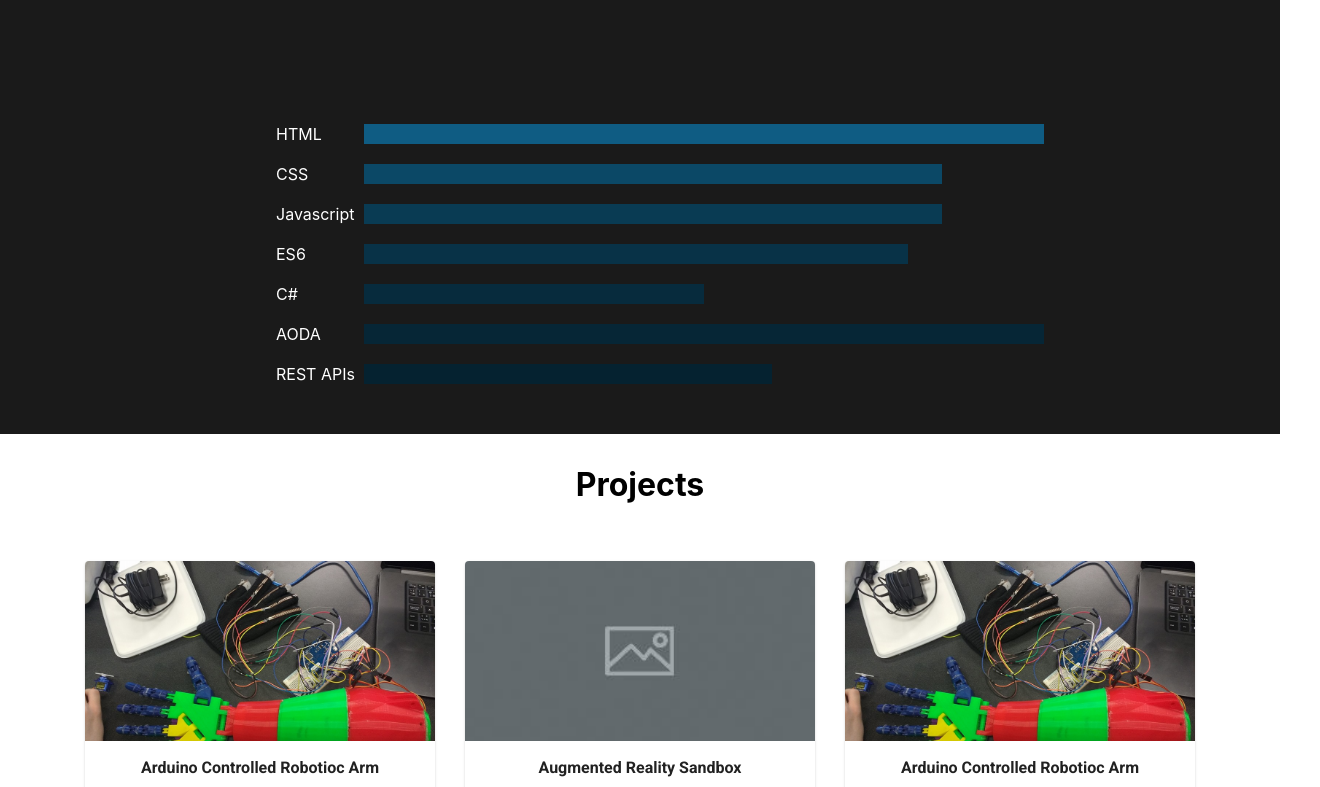
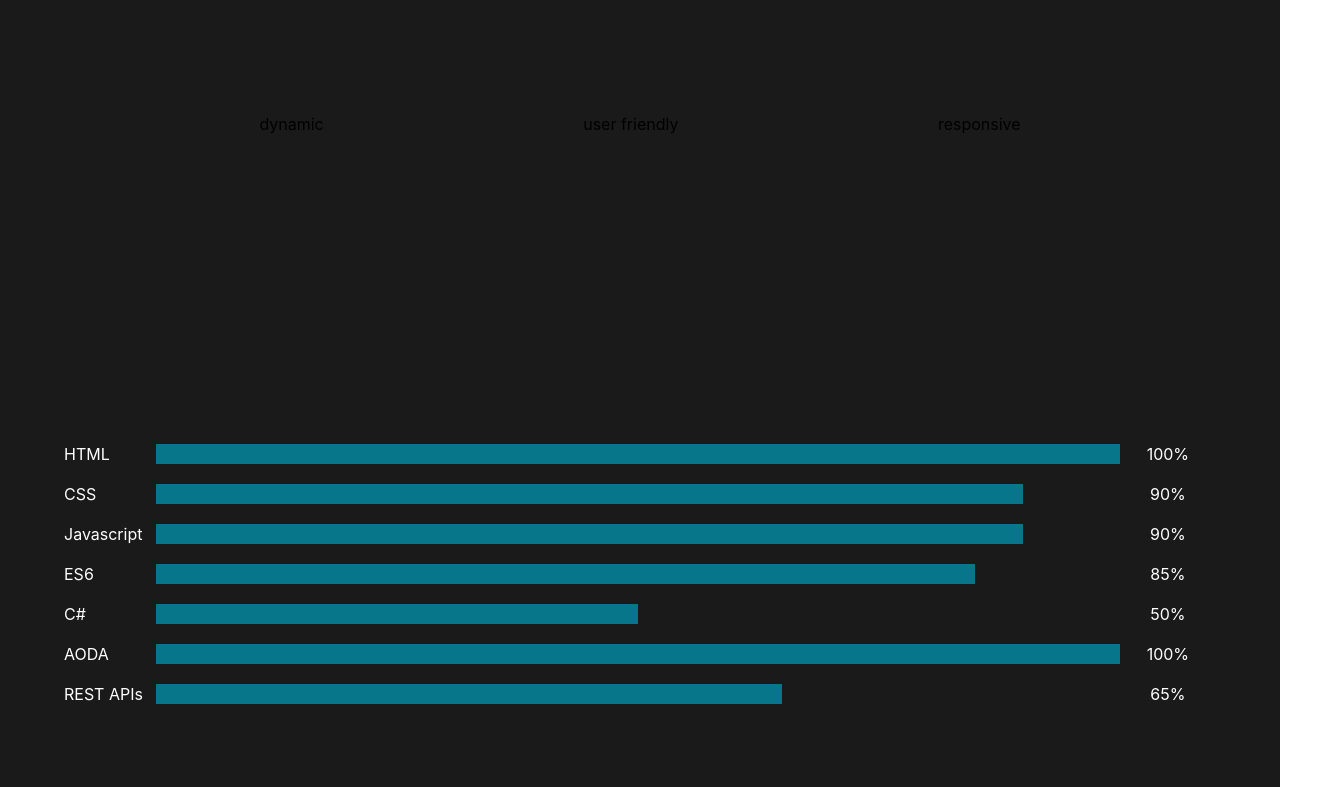
Before and after one commit to JustinSchieck/Homepage, a React (Create React App) app: page / in a window 1280 px wide. Shown: the part 1353-2140 px from the top of the page, 1320 px wide, since content can reach past the window. Built offline with nearby package versions, Linux system fonts and the light colour scheme.

Commit message:
updating skills page to be more clear and its own page

```diff
--- a/src/Components/Footer/index.js
+++ b/src/Components/Footer/index.js
@@ -60,9 +60,7 @@ const Footer = () => {
           </Link>
         </LinkWrapper>
       </SectionDiv>
-      <SectionDiv>
-        <SectionTitle>Contact Form</SectionTitle>
-      </SectionDiv>
+      <SectionDiv></SectionDiv>
     </RootDiv>
   );
 };
--- a/src/Containers/Skills/index.js
+++ b/src/Components/Skills/index.js
@@ -6,30 +6,37 @@ const RootDiv = styled.div`
   display: flex;
   flex-direction: column; /* make main axis horizontal (default setting) */
   justify-content: flex-start;
-
   width: 100%;
-  padding: 0px 20px 40px 20px;
   color: white;
+  padding-bottom: 20px;
 `;
 
 const SkillContainer = styled.div`
   display: flex;
   text-align: left;
   align-self: center;
-  width: 60%;
+  width: 90%;
   margin: 10px;
 `;
 
 const SkillTitle = styled.div`
-  width: 100px;
+  width: 110px;
+  margin: auto;
 `;
 
 const SkillVisual = styled.div`
   margin-right: auto;
 `;
 
+const PercentValue = styled.div`
+  width: 10%;
+  text-align: center;
+  margin: auto;
+`;
+
 const Skills = ({ skills }) => {
   const skillDisplay = skills.map((item, index) => {
+    const percent = item.total;
     return (
       <SkillContainer key={index} id="skill container">
         <SkillTitle id="skillbar title">{item.name}</SkillTitle>
@@ -37,12 +44,15 @@ const Skills = ({ skills }) => {
           id="skillbar display"
           style={{
             width: `${item.total}%`,
-            backgroundColor: `hsl( 200, 80%, ${100 / (index + 3.5)}%)`,
+            backgroundColor: `hsl( 190, 90%, ${100 / 3.5}%)`,
           }}
         >
           {skills.total}
         </SkillVisual>
         <div style={{ width: `${100 - item.total}%` }} />
+        <PercentValue>
+          <span>{percent}%</span>
+        </PercentValue>
       </SkillContainer>
     );
   });
--- a/src/Containers/About/index.js
+++ b/src/Containers/About/index.js
@@ -1,7 +1,5 @@
 import React from "react";
 import styled from "styled-components";
-import Skills from "../Skills";
-import { colors } from "../../constants";
 
 const RootDiv = styled.div`
   display: flex;
@@ -70,41 +68,6 @@ const WelcomeTitle = styled.span`
   -webkit-text-fill-color: transparent;
 `;
 
-const AboutTitle = styled.h1``;
-
-// const skillList = [
-//   {
-//     name: "HTML",
-//     total: 100,
-//   },
-//   {
-//     name: "CSS",
-//     total: 85,
-//   },
-//   {
-//     name: "Javascript",
-//     total: 85,
-//   },
-//   {
-//     name: "ES6",
-//     total: 80,
-//   },
-//   {
-//     name: "C#",
-//     total: 50,
-//   },
-//   {
-//     name: "AODA",
-//     total: 100,
-//   },
-//   {
-//     name: "REST APIs",
-//     total: 60,
-//   },
-// ];
-// <SkillsTitle>Skills</SkillsTitle>
-// <Skills skills={skillList} />
-
 const About = () => {
   return (
     <RootDiv className="root about">
--- a/src/Containers/Body/index.js
+++ b/src/Containers/Body/index.js
@@ -6,7 +6,7 @@ import Projects from "../Projects";
 import Experience from "../Experience";
 import Contact from "../Contact";
 import { colors } from "../../constants";
-import Skills from "../Skills";
+import SkillsPage from "../SkllsPage";
 
 const SectionDiv = styled.div`
   display: block;
@@ -74,37 +74,6 @@ const Link = styled.a`
   text-decoration: none;
 `;
 
-const skillList = [
-  {
-    name: "HTML",
-    total: 100,
-  },
-  {
-    name: "CSS",
-    total: 85,
-  },
-  {
-    name: "Javascript",
-    total: 85,
-  },
-  {
-    name: "ES6",
-    total: 80,
-  },
-  {
-    name: "C#",
-    total: 50,
-  },
-  {
-    name: "AODA",
-    total: 100,
-  },
-  {
-    name: "REST APIs",
-    total: 60,
-  },
-];
-
 const Body = () => {
   return (
     <div style={{ height: "100%" }}>
@@ -132,7 +101,12 @@ const Body = () => {
         id="about"
       >
         <About />
-        <Skills skills={skillList} />
+      </SectionDiv>
+      <SectionDiv
+        id="skills"
+        style={{ backgroundColor: `${colors.background}` }}
+      >
+        <SkillsPage />
       </SectionDiv>
       <SectionDiv id="projects">
         <Projects />
--- /dev/null
+++ b/src/Containers/SkllsPage/index.js
@@ -0,0 +1,69 @@
+import React from "react";
+import styled from "styled-components";
+import Skills from "../../Components/Skills";
+
+const RootDiv = styled.div`
+  min-height: 450px;
+  width: 100%;
+  margin: 0 0 20px 0;
+  height: 100vh;
+`;
+
+const TitleDiv = styled.h1`
+  font-size: 32px;
+  padding: 10px 0 20px 0;
+  width: 100%;
+  margin: 0;
+`;
+
+const DescDiv = styled.div`
+  display: flex;
+  justify-content: space-evenly;
+  height: 40%;
+`;
+
+const skillList = [
+  {
+    name: "HTML",
+    total: 100,
+  },
+  {
+    name: "CSS",
+    total: 90,
+  },
+  {
+    name: "Javascript",
+    total: 90,
+  },
+  {
+    name: "ES6",
+    total: 85,
+  },
+  {
+    name: "C#",
+    total: 50,
+  },
+  {
+    name: "AODA",
+    total: 100,
+  },
+  {
+    name: "REST APIs",
+    total: 65,
+  },
+];
+
+const SkillsPage = () => {
+  return (
+    <RootDiv>
+      <DescDiv>
+        <div>dynamic</div>
+        <div>user friendly</div>
+        <div>responsive</div>
+      </DescDiv>
+      <Skills skills={skillList} />
+    </RootDiv>
+  );
+};
+
+export default SkillsPage;
```
